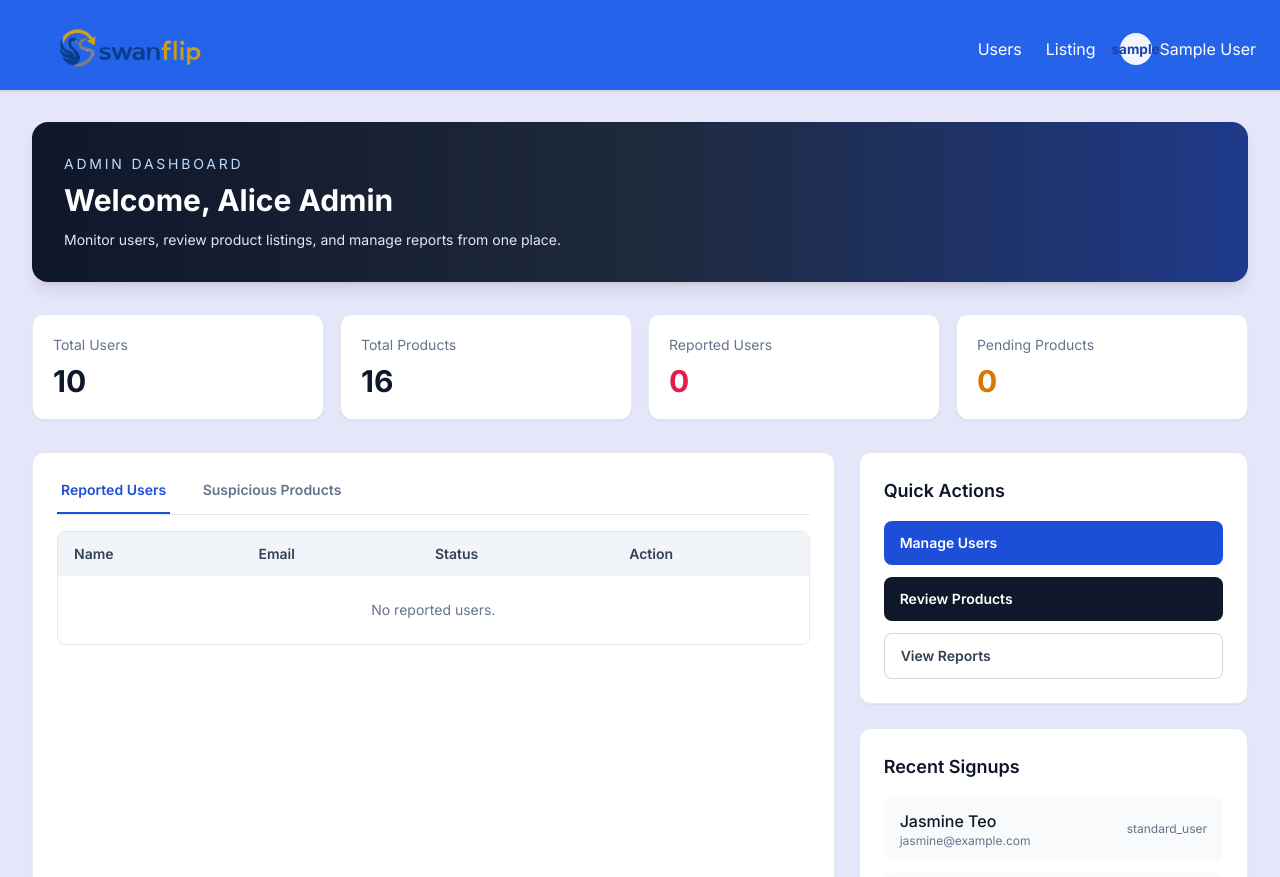
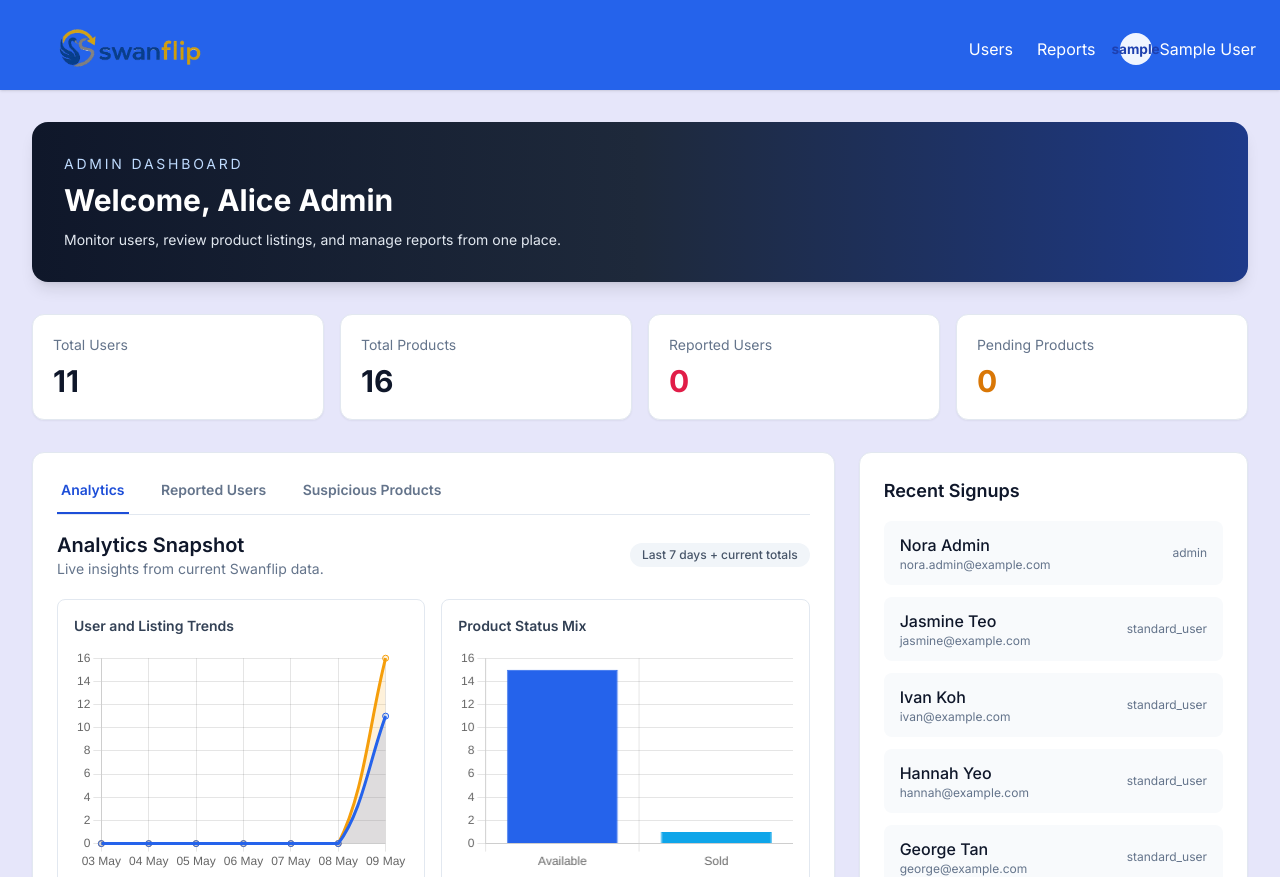
Before and after one commit to husthunterpy01/CITS5505-Project, a Flask app: page /admin in a window 1280 px wide. Shown: the top 877 px of the page. Run offline with Flask 3, Linux system fonts and the light colour scheme; the visitor is signed in with stand-in values (Sample User, id 1); some libraries are stand-ins or nearby versions.

Commit message:
Feature/martin/update admin dashboard (#110)
* doc: update project description

* doc: update project description

* chore: retrigger PR checks

* feature: update database models on latest design

* bug: fix error profile editing

* feat: update chart visualisation and fix display error

```diff
--- a/app/chat/chat.py
+++ b/app/chat/chat.py
@@ -20,7 +20,10 @@ def handle_load_message(message_history_payload):
     if not result['ok']:
         emit('error', {'message': result['error']})
         return
-    emit('message_history', {'messages': result['messages']})
+    emit('message_history', {
+        'conversation_id': result['conversation_id'],
+        'messages': result['messages'],
+    })
 
 
 @socketio.on('send_message')
--- a/app/route.py
+++ b/app/route.py
@@ -1,3 +1,5 @@
+from datetime import datetime, timedelta
+
 from flask import Blueprint, render_template, flash, request, redirect, url_for, session, jsonify, current_app
 from app.extensions import db
 from app.models import Product, User, Category, Location, ProductImage
@@ -7,6 +9,7 @@ from app.service.productlistingservice import serialize_product_for_listing, sea
 from app.service.geolocationservice import GeoLocationService
 from app.utils import user_roles
 from app.forms import CreateProductForm
+from sqlalchemy import func
 import os
 from uuid import uuid4
 from werkzeug.utils import secure_filename
@@ -352,6 +355,106 @@ def admin_home_page():
     reported_users_list = User.query.filter_by(is_report=True).all()
     suspicious_products_list = Product.query.filter_by(is_legit=False).all()
 
+    # Analytics from current database records (no synthetic data)
+    utc_today = datetime.utcnow().date()
+    period_start = utc_today - timedelta(days=6)
+
+    daily_user_rows = (
+        db.session.query(
+            func.date(User.created_at).label('day'),
+            func.count(User.user_id).label('count')
+        )
+        .filter(User.created_at >= datetime.combine(period_start, datetime.min.time()))
+        .group_by(func.date(User.created_at))
+        .all()
+    )
+    daily_product_rows = (
+        db.session.query(
+            func.date(Product.created_at).label('day'),
+            func.count(Product.product_id).label('count')
+        )
+        .filter(Product.created_at >= datetime.combine(period_start, datetime.min.time()))
+        .group_by(func.date(Product.created_at))
+        .all()
+    )
+
+    daily_user_counts = {str(row.day): row.count for row in daily_user_rows}
+    daily_product_counts = {str(row.day): row.count for row in daily_product_rows}
+
+    trend_labels = []
+    user_signups_last_7d = []
+    product_listings_last_7d = []
+    for index in range(7):
+        day = period_start + timedelta(days=index)
+        day_key = day.isoformat()
+        trend_labels.append(day.strftime('%d %b'))
+        user_signups_last_7d.append(daily_user_counts.get(day_key, 0))
+        product_listings_last_7d.append(daily_product_counts.get(day_key, 0))
+
+    product_status_rows = (
+        db.session.query(
+            Product.status.label('status'),
+            func.count(Product.product_id).label('count')
+        )
+        .group_by(Product.status)
+        .all()
+    )
+    product_status_labels = [str(row.status or 'unknown').title() for row in product_status_rows]
+    product_status_values = [row.count for row in product_status_rows]
+
+    category_rows = (
+        db.session.query(
+            Category.category_name.label('name'),
+            func.count(Product.product_id).label('count')
+        )
+        .outerjoin(Product, Product.category_id == Category.category_id)
+        .group_by(Category.category_id, Category.category_name)
+        .order_by(func.count(Product.product_id).desc())
+        .limit(6)
+        .all()
+    )
+    category_labels = [row.name for row in category_rows]
+    category_values = [row.count for row in category_rows]
+
+    product_location_rows = (
+        db.session.query(
+            Location.location_name.label('name'),
+            Location.latitude.label('latitude'),
+            Location.longitude.label('longitude'),
+            func.count(Product.product_id).label('count')
+        )
+        .join(Product, Product.location_id == Location.location_id)
+        .group_by(Location.location_id, Location.location_name, Location.latitude, Location.longitude)
+        .order_by(func.count(Product.product_id).desc())
+        .all()
+    )
+    product_locations = [
+        {
+            'name': row.name,
+            'latitude': float(row.latitude),
+            'longitude': float(row.longitude),
+            'count': row.count,
+        }
+        for row in product_location_rows
+    ]
+
+    admin_chart_data = {
+        'trend': {
+            'labels': trend_labels,
+            'users': user_signups_last_7d,
+            'products': product_listings_last_7d,
+        },
+        'product_status': {
+            'labels': product_status_labels,
+            'values': product_status_values,
+        },
+        'top_categories': {
+            'labels': category_labels,
+            'values': category_values,
+        },
+        'product_locations': product_locations,
+    }
+
     return render_template(
         'adminhomepage.html',
         admin_username=admin_username,
@@ -363,6 +466,7 @@ def admin_home_page():
         recent_products=recent_products,
         reported_users_list=reported_users_list,
         suspicious_products_list=suspicious_products_list,
+        admin_chart_data=admin_chart_data,
     )
 
 
@@ -454,6 +558,13 @@ def admin_reports_page():
             'message': f"{target_product.product_name} updated successfully.",
             'is_legit': target_product.is_legit,
         })
+
+    # Normalize legacy rows so legitimacy always has an explicit value.
+    unknown_legit_products = Product.query.filter(Product.is_legit.is_(None)).all()
+    if unknown_legit_products:
+        for product in unknown_legit_products:
+            product.is_legit = True
+        db.session.commit()
 
     all_products = Product.query.order_by(Product.created_at.desc()).all()
     return render_template('postmanager.html', products=all_products)
--- a/app/seed.py
+++ b/app/seed.py
@@ -52,6 +52,7 @@ def seed_database(force_reset: bool = False):
             ("Hannah", "Yeo", "hannah@example.com", "password123", "standard_user"),
             ("Ivan", "Koh", "ivan@example.com", "password123", "standard_user"),
             ("Jasmine", "Teo", "jasmine@example.com", "password123", "standard_user"),
+            ("Nora", "Admin", "nora.admin@example.com", "admin123", "admin"),
         ]
 
 
--- a/app/service/chatservice.py
+++ b/app/service/chatservice.py
@@ -87,7 +87,7 @@ class ChatService:
             .limit(50) \
             .all()
         if not messages:
-            return {'ok': True, 'messages': []}
+            return {'ok': True, 'conversation_id': conversation_id, 'messages': []}
 
         sender_ids = list({msg.sender_id for msg in messages if msg.sender_id})
         senders = User.query.filter(User.user_id.in_(sender_ids)).all() if sender_ids else []
@@ -102,7 +102,7 @@ class ChatService:
             'is_read': msg.is_read,
         } for msg in reversed(messages)]
 
-        return {'ok': True, 'messages': message_list}
+        return {'ok': True, 'conversation_id': conversation_id, 'messages': message_list}
 
     def send_message(self, sid, payload):
         user_id = self._get_user_id(sid)
--- /dev/null
+++ b/static/pages/AdminPage/admincharts.js
@@ -0,0 +1,194 @@
+document.addEventListener('DOMContentLoaded', function () {
+  if (typeof Chart === 'undefined') return;
+
+  const chartDataScript = document.getElementById('admin-chart-data');
+  let chartData = {};
+  if (chartDataScript) {
+    try {
+      chartData = JSON.parse(chartDataScript.textContent || '{}');
+    } catch (error) {
+      chartData = {};
+    }
+  } else {
+    chartData = window.adminChartData || {};
+  }
+
+  const colorPalette = ['#2563eb', '#0ea5e9', '#14b8a6', '#22c55e', '#f59e0b', '#f97316', '#ef4444'];
+  const safeArray = (value) => (Array.isArray(value) ? value : []);
+
+  function hasData(values) {
+    return safeArray(values).some((value) => Number(value) > 0);
+  }
+
+  function renderTrendChart() {
+    const canvas = document.getElementById('adminTrendChart');
+    if (!canvas) return;
+
+    const trend = chartData.trend || {};
+    const labels = safeArray(trend.labels);
+    const users = safeArray(trend.users);
+    const products = safeArray(trend.products);
+
+    if (!labels.length || (!hasData(users) && !hasData(products))) {
+      canvas.parentElement.insertAdjacentHTML('beforeend', '<p class="mt-3 text-xs text-slate-500">No recent trend data available.</p>');
+      return;
+    }
+
+    new Chart(canvas, {
+      type: 'line',
+      data: {
+        labels,
+        datasets: [
+          {
+            label: 'New Users',
+            data: users,
+            borderColor: '#2563eb',
+            backgroundColor: 'rgba(37, 99, 235, 0.15)',
+            tension: 0.35,
+            fill: true,
+          },
+          {
+            label: 'New Listings',
+            data: products,
+            borderColor: '#f59e0b',
+            backgroundColor: 'rgba(245, 158, 11, 0.15)',
+            tension: 0.35,
+            fill: true,
+          },
+        ],
+      },
+      options: {
+        responsive: true,
+        maintainAspectRatio: false,
+        plugins: {
+          legend: { position: 'bottom' },
+        },
+        scales: {
+          y: {
+            beginAtZero: true,
+            ticks: { precision: 0 },
+          },
+        },
+      },
+    });
+  }
+
+  function renderCategoricalChart(canvasId, labels, values, title, chartType) {
+    const canvas = document.getElementById(canvasId);
+    if (!canvas) return;
+
+    if (!safeArray(labels).length || !hasData(values)) {
+      canvas.parentElement.insertAdjacentHTML('beforeend', `<p class="mt-3 text-xs text-slate-500">No ${title.toLowerCase()} data available.</p>`);
+      return;
+    }
+
+    new Chart(canvas, {
+      type: chartType,
+      data: {
+        labels,
+        datasets: [
+          {
+            label: title,
+            data: values,
+            backgroundColor: colorPalette,
+            borderColor: colorPalette,
+            borderWidth: 1,
+            fill: chartType === 'radar',
+          },
+        ],
+      },
+      options: {
+        responsive: true,
+        maintainAspectRatio: false,
+        plugins: {
+          legend: { position: 'bottom' },
+        },
+        scales: chartType === 'bar'
+          ? {
+              y: {
+                beginAtZero: true,
+                ticks: { precision: 0 },
+              },
+            }
+          : chartType === 'radar'
+            ? {
+                r: {
+                  beginAtZero: true,
+                  ticks: { precision: 0 },
+                },
+              }
+            : undefined,
+      },
+    });
+  }
+
+  function renderProductMap() {
+    const mapElement = document.getElementById('adminSalesMap');
+    if (!mapElement) return;
+
+    if (typeof L === 'undefined') {
+      mapElement.insertAdjacentHTML('beforeend', '<p class="p-3 text-xs text-slate-500">Map library not available.</p>');
+      return;
+    }
+
+    const productLocations = safeArray(chartData.product_locations)
+      .filter((item) => Number(item && item.latitude) && Number(item && item.longitude) && Number(item && item.count) > 0);
+
+    if (!productLocations.length) {
+      mapElement.insertAdjacentHTML('beforeend', '<p class="p-3 text-xs text-slate-500">No product location data available.</p>');
+      return;
+    }
+
+    const map = L.map(mapElement, {
+      scrollWheelZoom: false,
+      zoomControl: true,
+    });
+
+    L.tileLayer('https://{s}.tile.openstreetmap.org/{z}/{x}/{y}.png', {
+      maxZoom: 18,
+      attribution: '&copy; OpenStreetMap contributors',
+    }).addTo(map);
+
+    const bounds = [];
+    productLocations.forEach((location) => {
+      const lat = Number(location.latitude);
+      const lng = Number(location.longitude);
+      const productCount = Number(location.count);
+
+      bounds.push([lat, lng]);
+
+      L.circleMarker([lat, lng], {
+        radius: Math.min(24, 6 + productCount * 2),
+        color: '#1d4ed8',
+        weight: 2,
+        fillColor: '#3b82f6',
+        fillOpacity: 0.35,
+      })
+        .addTo(map)
+        .bindPopup(`<strong>${location.name || 'Unknown location'}</strong><br/>Products: ${productCount}`);
+    });
+
+    if (bounds.length === 1) {
+      map.setView(bounds[0], 11);
+    } else {
+      map.fitBounds(bounds, { padding: [20, 20] });
+    }
+  }
+
+  renderTrendChart();
+  renderCategoricalChart(
+    'adminProductStatusChart',
+    safeArray(chartData.product_status && chartData.product_status.labels),
+    safeArray(chartData.product_status && chartData.product_status.values),
+    'Product Status',
+    'bar'
+  );
+  renderCategoricalChart(
+    'adminCategoryChart',
+    safeArray(chartData.top_categories && chartData.top_categories.labels),
+    safeArray(chartData.top_categories && chartData.top_categories.values),
+    'Top Categories',
+    'radar'
+  );
+  renderProductMap();
+});
--- a/static/pages/AdminPage/adminhomepage.js
+++ b/static/pages/AdminPage/adminhomepage.js
@@ -5,16 +5,26 @@ document.addEventListener('DOMContentLoaded', function () {
   const panels = document.querySelectorAll('.admin-tab-panel');
 
   function activate(targetId, button) {
-    panels.forEach(p => p.classList.add('hidden'));
-    tabButtons.forEach(b => b.classList.remove('text-blue-700', 'border-blue-700'));
+    panels.forEach((p) => p.classList.add('hidden'));
+    tabButtons.forEach((b) => {
+      b.classList.remove('text-blue-700', 'border-blue-700');
+      b.classList.add('text-slate-500', 'border-transparent');
+      b.setAttribute('aria-selected', 'false');
+    });
+
     const panel = document.getElementById(targetId);
-    if (panel) panel.classList.remove('hidden');
+    if (panel) {
+      panel.classList.remove('hidden');
+    }
+
     if (button) {
+      button.classList.remove('text-slate-500', 'border-transparent');
       button.classList.add('text-blue-700', 'border-blue-700');
+      button.setAttribute('aria-selected', 'true');
     }
   }
 
-  tabButtons.forEach(btn => {
+  tabButtons.forEach((btn) => {
     btn.addEventListener('click', function () {
       const target = btn.getAttribute('data-tab-target');
       activate(target, btn);
--- a/static/pages/AdminPage/chatbox.js
+++ b/static/pages/AdminPage/chatbox.js
@@ -380,6 +380,10 @@ function initAdminChatbox() {
 
   function appendMessageToList(message) {
     if (!messagesList) return;
+    const emptyState = messagesList.querySelector('.chat-empty-state');
+    if (emptyState) {
+      emptyState.remove();
+    }
 
     const root = document.getElementById('admin-chatbox');
     const currentUserId = Number(
@@ -681,15 +685,23 @@ function initAdminChatbox() {
 
     socket.on('message_history', (data) => {
       if (!messagesList) return;
+      if (
+        !data ||
+        String(data.conversation_id || '') !== String(currentConversationId || '')
+      ) {
+        return;
+      }
       if (messageLoadTimeout) {
         clearTimeout(messageLoadTimeout);
         messageLoadTimeout = null;
       }
       const messages = data.messages || [];
+      const existingRenderedMessages = messagesList.querySelectorAll('.msg').length;
+      if (!messages.length && existingRenderedMessages > 0) {
+        return;
+      }
       messagesList.innerHTML = '';
       if (!messages.length) {
-        messagesList.innerHTML =
-          '<div class="text-xs text-slate-400 p-2">No messages yet</div>';
         return;
       }
       messages.forEach((m) => appendMessageToList(m));
--- a/static/pages/AdminPage/usermanager.css
+++ b/static/pages/AdminPage/usermanager.css
@@ -33,3 +33,8 @@
   background-color: #fef3c7;
   color: #92400e;
 }
+
+.role-standard_user {
+  background-color: #fef3c7;
+  color: #92400e;
+}
--- a/templates/adminhomepage.html
+++ b/templates/adminhomepage.html
@@ -1,6 +1,21 @@
 {% extends 'base.html' %}
 
 {% block title %}Admin Home - SwanFlip{% endblock %}
+{% block page_css %}
+<link
+  rel="stylesheet"
+  href="https://unpkg.com/leaflet@1.9.4/dist/leaflet.css"
+  integrity="sha256-p4NxAoJBhIIN+hmNHrzRCf9tD/miZyoHS5obTRR9BMY="
+  crossorigin=""
+/>
+<style>
+  .admin-sales-map {
+    height: 16rem;
+    width: 100%;
+    border-radius: 0.5rem;
+  }
+</style>
+{% endblock %}
 
 {% block content %}
 <section class="mx-auto w-full max-w-7xl px-4 py-8 sm:px-6 lg:px-8">
@@ -35,12 +50,52 @@
     <div class="rounded-xl border border-slate-200 bg-white p-6 shadow-sm lg:col-span-2">
       <!-- Tab headers -->
       <div class="mb-4 border-b border-slate-200" role="tablist" aria-label="Admin moderation tabs">
-        <button type="button" role="tab" aria-selected="true" data-tab-target="reported-users" class="admin-tab-button mr-6 border-b-2 border-blue-700 px-1 pb-3 text-sm font-semibold text-blue-700 transition">Reported Users</button>
+        <button type="button" role="tab" aria-selected="true" data-tab-target="analytics-overview" class="admin-tab-button mr-6 border-b-2 border-blue-700 px-1 pb-3 text-sm font-semibold text-blue-700 transition">Analytics</button>
+        <button type="button" role="tab" aria-selected="false" data-tab-target="reported-users" class="admin-tab-button mr-6 border-b-2 border-transparent px-1 pb-3 text-sm font-semibold text-slate-500 transition hover:text-slate-700">Reported Users</button>
         <button type="button" role="tab" aria-selected="false" data-tab-target="suspicious-products" class="admin-tab-button border-b-2 border-transparent px-1 pb-3 text-sm font-semibold text-slate-500 transition hover:text-slate-700">Suspicious Products</button>
       </div>
 
       <!-- Tab panels -->
-      <div id="reported-users" class="admin-tab-panel">
+      <div id="analytics-overview" class="admin-tab-panel" role="tabpanel">
+        <div class="mb-5 flex flex-wrap items-center justify-between gap-2">
+          <div>
+            <h2 class="text-xl font-semibold text-slate-900">Analytics Snapshot</h2>
+            <p class="text-sm text-slate-500">Live insights from current Swanflip data.</p>
+          </div>
+          <span class="rounded-full bg-slate-100 px-3 py-1 text-xs font-medium text-slate-600">Last 7 days + current totals</span>
+        </div>
+
+        <div class="grid gap-4 lg:grid-cols-2">
+          <div class="rounded-lg border border-slate-200 p-4">
+            <p class="mb-3 text-sm font-semibold text-slate-700">User and Listing Trends</p>
+            <div class="h-64">
+              <canvas id="adminTrendChart"></canvas>
+            </div>
+          </div>
+
+          <div class="rounded-lg border border-slate-200 p-4">
+            <p class="mb-3 text-sm font-semibold text-slate-700">Product Status Mix</p>
+            <div class="h-64">
+              <canvas id="adminProductStatusChart"></canvas>
+            </div>
+          </div>
+
+          <div class="rounded-lg border border-slate-200 p-4">
+            <p class="mb-3 text-sm font-semibold text-slate-700">Top Categories</p>
+            <div class="h-64">
+              <canvas id="adminCategoryChart"></canvas>
+            </div>
+          </div>
+
+          <div class="rounded-lg border border-slate-200 p-4">
+            <p class="mb-3 text-sm font-semibold text-slate-700">Product Density by Location</p>
+            <div id="adminSalesMap" class="admin-sales-map"></div>
+            <p class="mt-2 text-xs text-slate-500">Bubble size indicates total product count by location.</p>
+          </div>
+        </div>
+      </div>
+
+      <div id="reported-users" class="admin-tab-panel hidden" role="tabpanel">
         <div class="overflow-hidden rounded-lg border border-slate-200 mb-6">
           <table class="w-full text-left text-sm">
             <thead class="bg-slate-100 text-slate-700">
@@ -105,24 +160,10 @@
           </table>
         </div>
       </div>
+
     </div>
 
     <div class="space-y-6">
-      <div class="rounded-xl border border-slate-200 bg-white p-6 shadow-sm">
-        <h2 class="text-lg font-semibold text-slate-900">Quick Actions</h2>
-        <div class="mt-4 space-y-3">
-          <a href="#" class="block rounded-lg bg-blue-700 px-4 py-3 text-sm font-semibold text-white hover:bg-blue-800">
-            Manage Users
-          </a>
-          <a href="#" class="block rounded-lg bg-slate-900 px-4 py-3 text-sm font-semibold text-white hover:bg-slate-800">
-            Review Products
-          </a>
-          <a href="#" class="block rounded-lg border border-slate-300 px-4 py-3 text-sm font-semibold text-slate-700 hover:bg-slate-50">
-            View Reports
-          </a>
-        </div>
-      </div>
-
       <div class="rounded-xl border border-slate-200 bg-white p-6 shadow-sm">
         <h2 class="text-lg font-semibold text-slate-900">Recent Signups</h2>
         <div class="mt-4 space-y-3">
@@ -158,5 +199,12 @@
 </section>
 
 <script src="{{ url_for('static', filename='pages/AdminPage/adminhomepage.js') }}"></script>
+<script id="admin-chart-data" type="application/json">{{ admin_chart_data|tojson }}</script>
+<script
+  src="https://unpkg.com/leaflet@1.9.4/dist/leaflet.js"
+  integrity="sha256-20nQCchB9co0qIjJZRGuk2/Z9VM+kNiyxNV1lvTlZBo="
+  crossorigin=""
+></script>
+<script src="{{ url_for('static', filename='pages/AdminPage/admincharts.js') }}"></script>
 
 {% endblock %}
--- a/templates/header.html
+++ b/templates/header.html
@@ -16,7 +16,7 @@
 
         {% if session.get('user_role') == 'admin' %}
         <li class="ml-auto"><a class="hover:underline nav-link" href="{{ url_for('main.admin_users_page') }}">Users</a></li>
-        <li><a class="hover:underline nav-link" href="{{ url_for('main.admin_reports_page') }}">Listing</a></li>
+        <li><a class="hover:underline nav-link" href="{{ url_for('main.admin_reports_page') }}">Reports</a></li>
         {% else %}
         <li class="ml-auto"><a class="hover:underline nav-link" href="{{ url_for('main.browse_page') }}">Browse</a></li>
         <li><a class="hover:underline nav-link" href="{{ url_for('main.about_page') }}">About</a></li>
--- a/templates/personalprofile.html
+++ b/templates/personalprofile.html
@@ -37,7 +37,6 @@
                 class="profile-tab-button mr-6 border-b-2 border-blue-700 px-1 pb-3 text-sm font-semibold text-blue-700 transition"
             > My listings
             </button>
-            {% if session.get('user_role') != 'admin' %}
             <button
                 type="button"
                 role="tab"
@@ -47,8 +46,6 @@
             >
                 Edit Personal Profile
             </button>
-            {% endif %}
-            {% if session.get('user_role') != 'admin' %}
             <button
                 type="button"
                 role="tab"
@@ -58,7 +55,6 @@
             >
                 Security
             </button>
-            {% endif %}
         </div>
 
         <!-- My listings section -->
```
